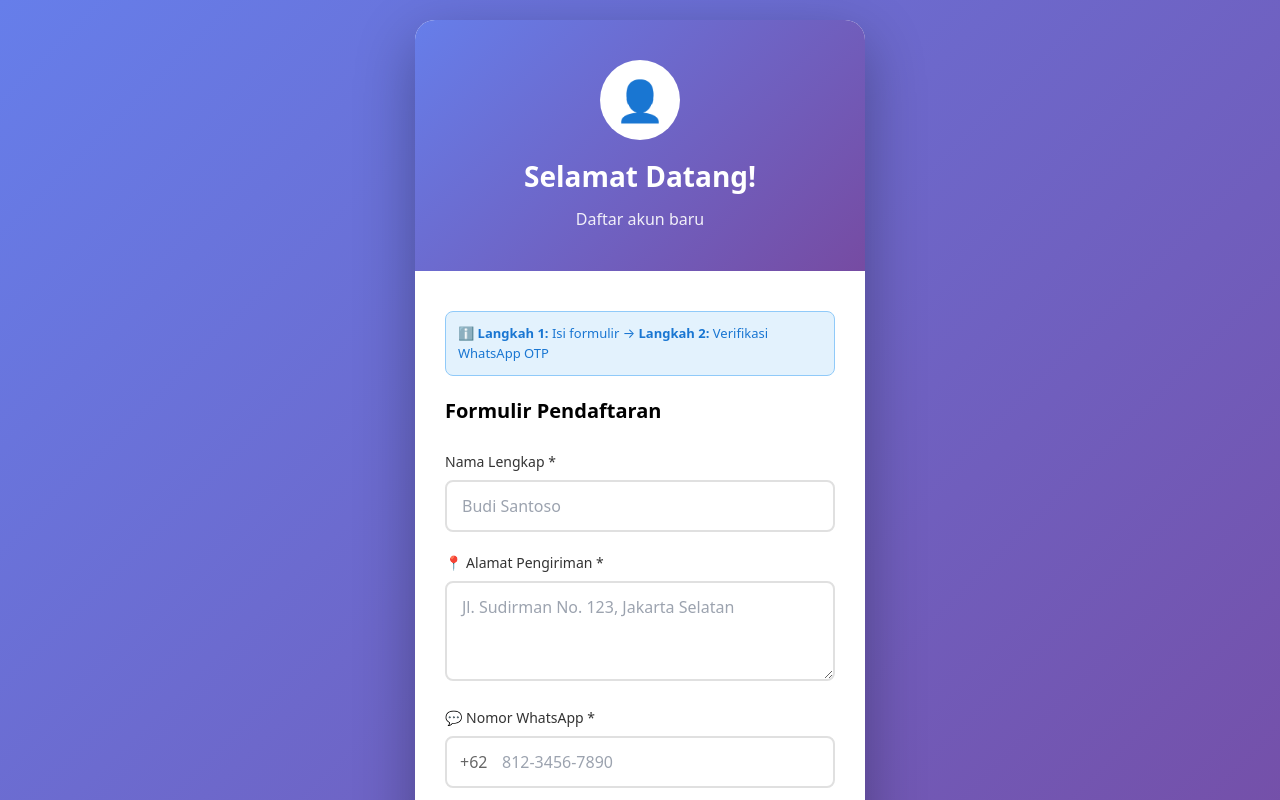
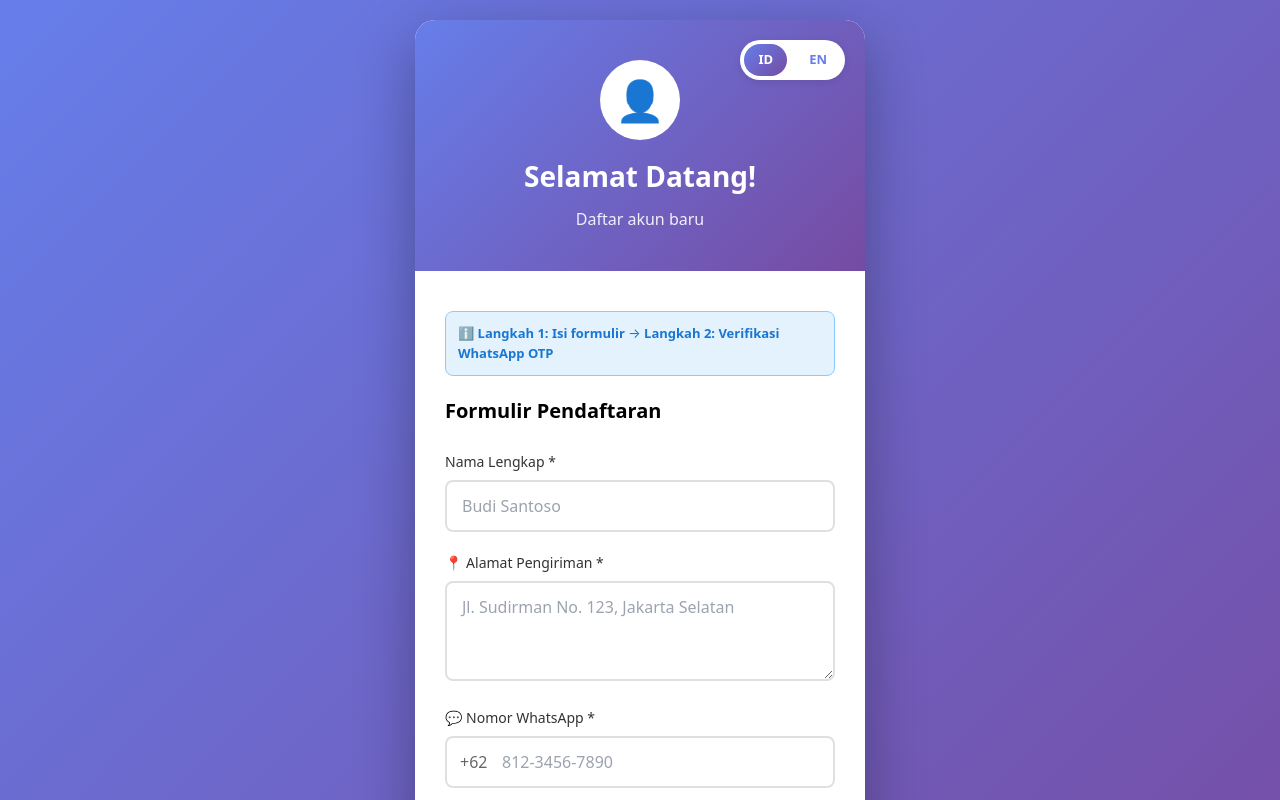
Before and after one commit to luhaibiao1967-beep/customer-end-mar24, a React (Vite) app: page /register in a window 1280 px wide. Shown: the top 800 px of the page. Built offline with nearby package versions, Linux system fonts and the light colour scheme.

Commit message:
magic link further

```diff
--- a/src/Pages/CustomerRegister.tsx
+++ b/src/Pages/CustomerRegister.tsx
@@ -1,11 +1,81 @@
-// src/Pages/CustomerRegister.tsx - Real WhatsApp OTP via Fazpass
+// src/Pages/CustomerRegister.tsx - Bilingual with button disable after success
 import { useState, useEffect } from 'react';
 import { useNavigate, useSearchParams } from 'react-router-dom';
 import { supabase } from '../supabaseClient';
 
+type Language = 'id' | 'en';
+
+const translations = {
+  id: {
+    title: 'Selamat Datang!',
+    subtitle: 'Daftar akun baru',
+    step1: 'Langkah 1: Isi formulir',
+    step2: 'Langkah 2: Verifikasi WhatsApp OTP',
+    formTitle: 'Formulir Pendaftaran',
+    otpTitle: 'Verifikasi WhatsApp',
+    otpSubtitle: 'Masukkan kode OTP yang dikirim ke WhatsApp Anda',
+    nameLabel: 'Nama Lengkap',
+    namePlaceholder: 'Budi Santoso',
+    addressLabel: 'Alamat Pengiriman',
+    addressPlaceholder: 'Jl. Sudirman No. 123, Jakarta Selatan',
+    whatsappLabel: 'Nomor WhatsApp',
+    whatsappPlaceholder: '812-3456-7890',
+    buttonNext: 'Lanjut',
+    buttonSending: 'Mengirim OTP...',
+    buttonVerify: 'Selesaikan Pendaftaran',
+    buttonVerifying: 'Membuat Akun...',
+    otpExpires: 'Kode berlaku',
+    resendOtp: 'Kirim ulang kode OTP',
+    resendIn: 'Kirim ulang dalam',
+    changeNumber: 'Ubah Nomor',
+    haveAccount: 'Sudah punya akun?',
+    checkWhatsapp: 'Cek WhatsApp Anda untuk link pesanan',
+    nextStep: 'Langkah selanjutnya:',
+    openWhatsapp: 'Buka WhatsApp Anda dan klik link yang dikirim untuk mulai memesan!',
+    footerBonus: 'Dapat 5 voucher gratis saat pendaftaran',
+    errorRequired: 'Mohon isi semua field yang diperlukan',
+    successTitle: 'Pendaftaran berhasil!',
+    successMessage: 'Link pesanan telah dikirim ke WhatsApp Anda. Silakan cek WhatsApp untuk melanjutkan.',
+    registrationComplete: 'Pendaftaran Selesai',
+  },
+  en: {
+    title: 'Welcome!',
+    subtitle: 'Create new account',
+    step1: 'Step 1: Fill the form',
+    step2: 'Step 2: Verify WhatsApp OTP',
+    formTitle: 'Registration Form',
+    otpTitle: 'WhatsApp Verification',
+    otpSubtitle: 'Enter the OTP code sent to your WhatsApp',
+    nameLabel: 'Full Name',
+    namePlaceholder: 'John Doe',
+    addressLabel: 'Delivery Address',
+    addressPlaceholder: 'Jl. Sudirman No. 123, South Jakarta',
+    whatsappLabel: 'WhatsApp Number',
+    whatsappPlaceholder: '812-3456-7890',
+    buttonNext: 'Next',
+    buttonSending: 'Sending OTP...',
+    buttonVerify: 'Complete Registration',
+    buttonVerifying: 'Creating Account...',
+    otpExpires: 'Code expires in',
+    resendOtp: 'Resend OTP code',
+    resendIn: 'Resend in',
+    changeNumber: 'Change Number',
+    haveAccount: 'Already have an account?',
+    checkWhatsapp: 'Check your WhatsApp for order link',
+    nextStep: 'Next step:',
+    openWhatsapp: 'Open your WhatsApp and click the link sent to start ordering!',
+    footerBonus: 'Get 5 free vouchers upon registration',
+    errorRequired: 'Please fill all required fields',
+    successTitle: 'Registration successful!',
+    successMessage: 'Order link has been sent to your WhatsApp. Please check WhatsApp to continue.',
+    registrationComplete: 'Registration Complete',
+  }
+};
+
 export default function CustomerRegister() {
   const navigate = useNavigate();
   const [searchParams] = useSearchParams();
+  const [language, setLanguage] = useState<Language>('id');
   const [step, setStep] = useState<'form' | 'otp'>('form');
   const [formData, setFormData] = useState({
     name: '',
@@ -17,6 +87,9 @@ export default function CustomerRegister() {
   const [error, setError] = useState('');
   const [message, setMessage] = useState('');
   const [countdown, setCountdown] = useState(0);
+  const [registrationSuccess, setRegistrationSuccess] = useState(false);
+
+  const t = translations[language];
 
   useEffect(() => {
     const wa = searchParams.get('whatsapp') || searchParams.get('wa') || searchParams.get('phone');
@@ -25,7 +98,6 @@ export default function CustomerRegister() {
     }
   }, [searchParams]);
 
-  // Countdown timer
   useEffect(() => {
     if (countdown > 0) {
       const timer = setTimeout(() => setCountdown(countdown - 1), 1000);
@@ -52,22 +124,28 @@ export default function CustomerRegister() {
 
     try {
       if (!formData.name || !formData.address || !formData.whatsapp) {
-        throw new Error('Please fill all required fields');
+        throw new Error(t.errorRequired);
       }
 
       const formattedWhatsApp = formatPhoneNumber(formData.whatsapp);
 
-      // Send OTP via Fazpass
+      console.log('Calling Edge Function:', {
+        url: `${import.meta.env.VITE_SUPABASE_URL}/functions/v1/auth-send-otp`,
+        phone: formattedWhatsApp
+      });
+
       const { data, error: functionError } = await supabase.functions.invoke('auth-send-otp', {
         body: { phone: formattedWhatsApp }
       });
 
+      console.log('Edge Function response:', { data, functionError });
+
       if (functionError) throw functionError;
       if (!data.success) throw new Error(data.error);
 
-      setMessage(`📱 Kode OTP telah dikirim ke WhatsApp ${formattedWhatsApp}`);
+      setMessage(`📱 ${language === 'id' ? 'Kode OTP telah dikirim ke WhatsApp' : 'OTP code has been sent to WhatsApp'} ${formattedWhatsApp}`);
       setStep('otp');
-      setCountdown(300); // 5 minutes
+      setCountdown(300);
       setLoading(false);
     } catch (err: any) {
       console.error('Registration error:', err);
@@ -78,14 +156,15 @@ export default function CustomerRegister() {
 
   const handleVerifyOTP = async (e: React.FormEvent) => {
     e.preventDefault();
+    if (registrationSuccess) return; // Prevent double submission
+
     setLoading(true);
     setError('');
-    setMessage('Creating your account...');
+    setMessage(language === 'id' ? 'Membuat akun Anda...' : 'Creating your account...');
 
     try {
       const formattedWhatsApp = formatPhoneNumber(formData.whatsapp);
 
-      // Verify OTP and create customer
       const { data, error: functionError } = await supabase.functions.invoke('auth-verify-otp', {
         body: {
           phone: formattedWhatsApp,
@@ -96,14 +175,13 @@ export default function CustomerRegister() {
         }
       });
 
+      console.log('✅ Registration successful:', data);
+
       if (functionError) throw functionError;
       if (!data.success) throw new Error(data.error);
 
-      console.log('✅ Registration successful:', data);
-
-      setMessage('✅ Pendaftaran berhasil! Link pesanan telah dikirim ke WhatsApp Anda. Silakan cek WhatsApp untuk melanjutkan.');
-
-      // No redirect - user should check WhatsApp for magic link
+      setRegistrationSuccess(true);
+      setMessage(t.successMessage);
       setLoading(false);
 
     } catch (err: any) {
@@ -114,11 +192,11 @@ export default function CustomerRegister() {
   };
 
   const handleResendOTP = async () => {
-    if (countdown > 0) return;
+    if (countdown > 0 || registrationSuccess) return;
 
     setLoading(true);
     setError('');
-    setMessage('Resending OTP...');
+    setMessage(language === 'id' ? 'Mengirim ulang OTP...' : 'Resending OTP...');
 
     try {
       const formattedWhatsApp = formatPhoneNumber(formData.whatsapp);
@@ -130,7 +208,7 @@ export default function CustomerRegister() {
       if (functionError) throw functionError;
       if (!data.success) throw new Error(data.error);
 
-      setMessage('📱 Kode OTP baru telah dikirim!');
+      setMessage(language === 'id' ? '📱 Kode OTP baru telah dikirim!' : '📱 New OTP code has been sent!');
       setCountdown(300);
       setOtpCode('');
       setLoading(false);
@@ -161,8 +239,60 @@ export default function CustomerRegister() {
         boxShadow: '0 20px 60px rgba(0,0,0,0.3)',
         width: '100%',
         maxWidth: '450px',
-        overflow: 'hidden'
+        overflow: 'hidden',
+        position: 'relative'
       }}>
+        {/* Language Toggle */}
+        <div style={{
+          position: 'absolute',
+          top: '20px',
+          right: '20px',
+          zIndex: 10,
+          display: 'flex',
+          gap: '8px',
+          background: 'white',
+          borderRadius: '20px',
+          padding: '4px',
+          boxShadow: '0 2px 8px rgba(0,0,0,0.1)'
+        }}>
+          <button
+            onClick={() => setLanguage('id')}
+            disabled={registrationSuccess}
+            style={{
+              padding: '6px 14px',
+              background: language === 'id' ? 'linear-gradient(135deg, #667eea 0%, #764ba2 100%)' : 'transparent',
+              border: 'none',
+              borderRadius: '16px',
+              color: language === 'id' ? 'white' : '#667eea',
+              fontWeight: 'bold',
+              cursor: registrationSuccess ? 'not-allowed' : 'pointer',
+              fontSize: '13px',
+              opacity: registrationSuccess ? 0.5 : 1,
+              transition: 'all 0.3s ease'
+            }}
+          >
+            ID
+          </button>
+          <button
+            onClick={() => setLanguage('en')}
+            disabled={registrationSuccess}
+            style={{
+              padding: '6px 14px',
+              background: language === 'en' ? 'linear-gradient(135deg, #667eea 0%, #764ba2 100%)' : 'transparent',
+              border: 'none',
+              borderRadius: '16px',
+              color: language === 'en' ? 'white' : '#667eea',
+              fontWeight: 'bold',
+              cursor: registrationSuccess ? 'not-allowed' : 'pointer',
+              fontSize: '13px',
+              opacity: registrationSuccess ? 0.5 : 1,
+              transition: 'all 0.3s ease'
+            }}
+          >
+            EN
+          </button>
+        </div>
+
         {/* Header */}
         <div style={{
           background: 'linear-gradient(135deg, #667eea 0%, #764ba2 100%)',
@@ -181,12 +311,14 @@ export default function CustomerRegister() {
             margin: '0 auto 15px',
             fontSize: '40px'
           }}>
-            👤
+            {registrationSuccess ? '✅' : '👤'}
           </div>
           <h1 style={{ fontSize: '28px', fontWeight: 'bold', margin: '0 0 10px 0' }}>
-            Selamat Datang!
+            {registrationSuccess ? t.registrationComplete : t.title}
           </h1>
-          <p style={{ margin: 0, opacity: 0.9 }}>Daftar akun baru</p>
+          <p style={{ margin: 0, opacity: 0.9 }}>
+            {registrationSuccess ? t.successTitle : t.subtitle}
+          </p>
         </div>
 
         {/* Content */}
@@ -202,11 +334,11 @@ export default function CustomerRegister() {
                 fontSize: '13px',
                 color: '#1976d2'
               }}>
-                ℹ️ <strong>Langkah 1:</strong> Isi formulir → <strong>Langkah 2:</strong> Verifikasi WhatsApp OTP
+                ℹ️ <strong>{t.step1}</strong> → <strong>{t.step2}</strong>
               </div>
 
               <h2 style={{ fontSize: '20px', marginBottom: '25px', fontWeight: 'bold' }}>
-                Formulir Pendaftaran
+                {t.formTitle}
               </h2>
 
               {/* Name */}
@@ -218,13 +350,13 @@ export default function CustomerRegister() {
                   marginBottom: '8px',
                   color: '#333'
                 }}>
-                  Nama Lengkap *
+                  {t.nameLabel} *
                 </label>
                 <input
                   type="text"
                   value={formData.name}
                   onChange={(e) => setFormData({ ...formData, name: e.target.value })}
-                  placeholder="Budi Santoso"
+                  placeholder={t.namePlaceholder}
                   style={{
                     width: '100%',
                     padding: '12px 15px',
@@ -246,12 +378,12 @@ export default function CustomerRegister() {
                   marginBottom: '8px',
                   color: '#333'
                 }}>
-                  📍 Alamat Pengiriman *
+                  📍 {t.addressLabel} *
                 </label>
                 <textarea
                   value={formData.address}
                   onChange={(e) => setFormData({ ...formData, address: e.target.value })}
-                  placeholder="Jl. Sudirman No. 123, Jakarta Selatan"
+                  placeholder={t.addressPlaceholder}
                   style={{
                     width: '100%',
                     padding: '12px 15px',
@@ -277,7 +409,7 @@ export default function CustomerRegister() {
                   marginBottom: '8px',
                   color: '#333'
                 }}>
-                  💬 Nomor WhatsApp *
+                  💬 {t.whatsappLabel} *
                 </label>
                 <div style={{ position: 'relative' }}>
                   <span style={{
@@ -294,7 +426,7 @@ export default function CustomerRegister() {
                     type="tel"
                     value={formData.whatsapp}
                     onChange={(e) => setFormData({ ...formData, whatsapp: e.target.value })}
-                    placeholder="812-3456-7890"
+                    placeholder={t.whatsappPlaceholder}
                     style={{
                       width: '100%',
                       padding: '12px 15px 12px 55px',
@@ -338,14 +470,14 @@ export default function CustomerRegister() {
                   marginBottom: '15px'
                 }}
               >
-                {loading ? '⏳ Mengirim OTP...' : 'Lanjut →'}
+                {loading ? `⏳ ${t.buttonSending}` : `${t.buttonNext} →`}
               </button>
 
               <div style={{ textAlign: 'center' }}>
                 <p style={{ fontSize: '14px', color: '#666', margin: 0 }}>
-                  Sudah punya akun?{' '}
+                  {t.haveAccount}{' '}
                   <span style={{ color: '#667eea', fontWeight: 'bold' }}>
-                    Cek WhatsApp Anda untuk link pesanan
+                    {t.checkWhatsapp}
                   </span>
                 </p>
               </div>
@@ -353,13 +485,13 @@ export default function CustomerRegister() {
           ) : (
             <form onSubmit={handleVerifyOTP}>
               <h2 style={{ fontSize: '20px', marginBottom: '10px', fontWeight: 'bold' }}>
-                📱 Verifikasi WhatsApp
+                📱 {t.otpTitle}
               </h2>
               <p style={{ fontSize: '14px', color: '#666', marginBottom: '25px' }}>
-                Masukkan kode OTP yang dikirim ke WhatsApp Anda
+                {t.otpSubtitle}
               </p>
 
-              {countdown > 0 && (
+              {countdown > 0 && !registrationSuccess && (
                 <div style={{
                   background: '#fff3cd',
                   border: '1px solid #ffc107',
@@ -370,27 +502,27 @@ export default function CustomerRegister() {
                   fontSize: '14px',
                   textAlign: 'center'
                 }}>
-                  ⏱️ Kode berlaku: <strong>{formatCountdown(countdown)}</strong>
+                  ⏱️ {t.otpExpires}: <strong>{formatCountdown(countdown)}</strong>
                 </div>
               )}
 
               {message && (
                 <div style={{
-                  background: message.includes('✅') ? '#e8f5e9' : '#e3f2fd',
-                  border: `1px solid ${message.includes('✅') ? '#81c784' : '#90caf9'}`,
+                  background: registrationSuccess ? '#e8f5e9' : '#e3f2fd',
+                  border: `1px solid ${registrationSuccess ? '#81c784' : '#90caf9'}`,
                   borderRadius: '8px',
                   padding: '15px',
                   marginBottom: '20px',
-                  color: message.includes('✅') ? '#2e7d32' : '#1976d2',
+                  color: registrationSuccess ? '#2e7d32' : '#1976d2',
                   fontSize: '14px',
                   textAlign: 'center',
                   lineHeight: '1.6'
                 }}>
-                  {message}
-                  {message.includes('✅') && (
+                  {registrationSuccess && '✅'} {message}
+                  {registrationSuccess && (
                     <div style={{ marginTop: '15px', padding: '12px', background: 'white', borderRadius: '8px', fontSize: '13px' }}>
-                      📱 <strong>Langkah selanjutnya:</strong><br/>
-                      Buka WhatsApp Anda dan klik link yang dikirim untuk mulai memesan!
+                      📱 <strong>{t.nextStep}</strong><br/>
+                      {t.openWhatsapp}
                     </div>
                   )}
                 </div>
@@ -402,6 +534,7 @@ export default function CustomerRegister() {
                   value={otpCode}
                   onChange={(e) => setOtpCode(e.target.value.replace(/\D/g, '').slice(0, 6))}
                   placeholder="000000"
+                  disabled={registrationSuccess}
                   style={{
                     width: '100%',
                     padding: '12px',
@@ -411,7 +544,9 @@ export default function CustomerRegister() {
                     textAlign: 'center',
                     letterSpacing: '12px',
                     fontFamily: 'monospace',
-                    boxSizing: 'border-box'
+                    boxSizing: 'border-box',
+                    opacity: registrationSuccess ? 0.5 : 1,
+                    cursor: registrationSuccess ? 'not-allowed' : 'text'
                   }}
                   maxLength={6}
                   required
@@ -435,23 +570,26 @@ export default function CustomerRegister() {
 
               <button
                 type="submit"
-                disabled={loading || otpCode.length !== 6}
+                disabled={loading || otpCode.length !== 6 || registrationSuccess}
                 style={{
                   width: '100%',
                   padding: '14px',
-                  background: (loading || otpCode.length !== 6) ? '#ccc' : 'linear-gradient(135deg, #667eea 0%, #764ba2 100%)',
+                  background: (loading || otpCode.length !== 6 || registrationSuccess) ? '#ccc' : 'linear-gradient(135deg, #667eea 0%, #764ba2 100%)',
                   color: 'white',
                   border: 'none',
                   borderRadius: '8px',
                   fontSize: '16px',
                   fontWeight: 'bold',
-                  cursor: (loading || otpCode.length !== 6) ? 'not-allowed' : 'pointer',
-                  marginBottom: '15px'
+                  cursor: (loading || otpCode.length !== 6 || registrationSuccess) ? 'not-allowed' : 'pointer',
+                  marginBottom: '15px',
+                  opacity: registrationSuccess ? 0.5 : 1
                 }}
               >
-                {loading ? '⏳ Membuat Akun...' : '✅ Selesaikan Pendaftaran'}
+                {loading ? `⏳ ${t.buttonVerifying}` : registrationSuccess ? `✅ ${t.registrationComplete}` : `✅ ${t.buttonVerify}`}
               </button>
 
+              {!registrationSuccess && (
+                <>
                   <div style={{ textAlign: 'center', marginBottom: '15px' }}>
                     <button
                       type="button"
@@ -466,7 +604,7 @@ export default function CustomerRegister() {
                         textDecoration: countdown > 0 ? 'none' : 'underline'
                       }}
                     >
-                  {countdown > 0 ? `Kirim ulang dalam ${formatCountdown(countdown)}` : '🔄 Kirim ulang kode OTP'}
+                      {countdown > 0 ? `${t.resendIn} ${formatCountdown(countdown)}` : `🔄 ${t.resendOtp}`}
                     </button>
                   </div>
 
@@ -489,9 +627,11 @@ export default function CustomerRegister() {
                         textDecoration: 'underline'
                       }}
                     >
-                  ← Kembali
+                      ← {t.changeNumber}
                     </button>
                   </div>
+                </>
+              )}
             </form>
           )}
         </div>
@@ -504,7 +644,7 @@ export default function CustomerRegister() {
           borderTop: '1px solid #e0e0e0'
         }}>
           <p style={{ margin: 0, fontSize: '12px', color: '#999' }}>
-            🎁 Dapat 5 voucher gratis saat pendaftaran
+            🎁 {t.footerBonus}
           </p>
         </div>
       </div>
--- a/src/supabaseClient.ts
+++ b/src/supabaseClient.ts
@@ -1,6 +1,6 @@
-// src/supabaseClient.js
 import { createClient } from "@supabase/supabase-js";
 
 const supabaseUrl = "https://zpxdxyjzseuvdhxbuqpc.supabase.co";
-const supabaseAnonKey = "sb_publishable_lLi9NyPf-mvxJM5_B7grBA_7zvT5jFp"
+const supabaseAnonKey = "eyJhbGciOiJIUzI1NiIsInR5cCI6IkpXVCJ9.eyJpc3MiOiJzdXBhYmFzZSIsInJlZiI6InpweGR4eWp6c2V1dmRoeGJ1cXBjIiwicm9sZSI6ImFub24iLCJpYXQiOjE3Njk4MDk5NzcsImV4cCI6MjA4NTM4NTk3N30.kXzhMg7q_CNsmG_6uF0EPB2asACyfgz-B_ocBHI3lQM"
+
 export const supabase = createClient(supabaseUrl, supabaseAnonKey);
```
Also changed, not shown: 2 other files (tests, documents, lock files or other folders). Lines whose indentation alone changed are shown as unchanged.
